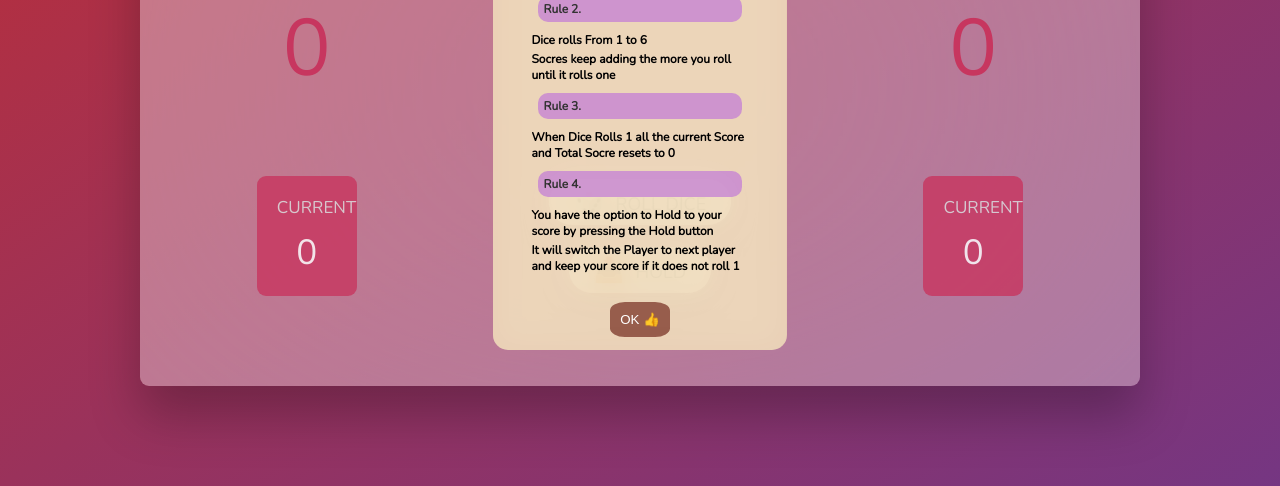
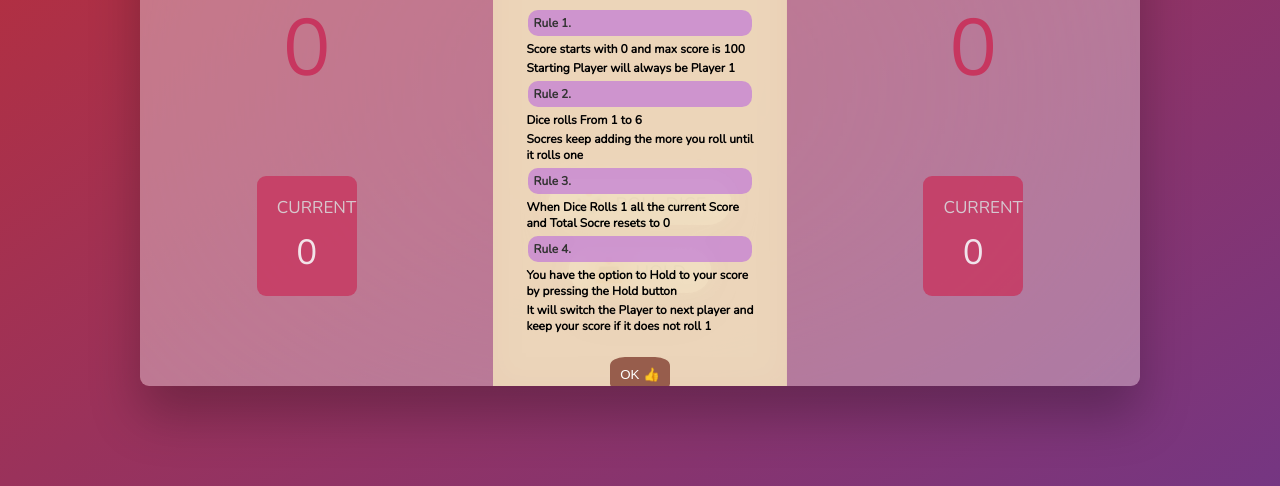
Before and after one commit to bishalrijal10/rolling_dice, a plain HTML site: page starter/index.html in a window 1280 px wide. Shown: the part 314-800 px from the top of the page. Drawn offline with nearby package versions, Linux system fonts and the light colour scheme.

Commit message:
resolved issues regarding display and hidden fucntionality for modal popup

```diff
--- a/starter/script.js
+++ b/starter/script.js
@@ -19,6 +19,7 @@ const ActivePlayer = {
   ac1: 0,
   ac2: 1,
 };
+rulesOfGame.classList.add('disp_flex')
 
 let currentActivePlayer = ActivePlayer.ac1;
 let total_score_player1 = 0;
@@ -144,5 +145,6 @@ newGameButton.addEventListener('click', function () {
 });
 
 rulesOkButton.addEventListener('click', function () {
+  rulesOfGame.classList.remove('disp_flex');
   rulesOfGame.classList.add('hidden');
 });
--- a/starter/style.css
+++ b/starter/style.css
@@ -170,14 +170,17 @@ main {
 .hidden {
   display: none;
 }
+.disp_flex{
+  display: flex;
+}
 .rule {
   font-weight: 900;
   font-size: larger;
-  display: flex;
+  flex-wrap: wrap;
   flex-direction: column;
   align-items: center;
   justify-content: center;
-  height: 68vh;
+  height: 90vh;
   width: 80vh;
   backdrop-filter: blur(15px);
   background-color: rgba(240, 221, 186, 0.858);
@@ -193,7 +196,7 @@ main {
   dl,
   dt {
     padding: 5px;
-    margin: 10px;
+    margin: 5px;
   }
   dd {
     font-size: 12px;
```
